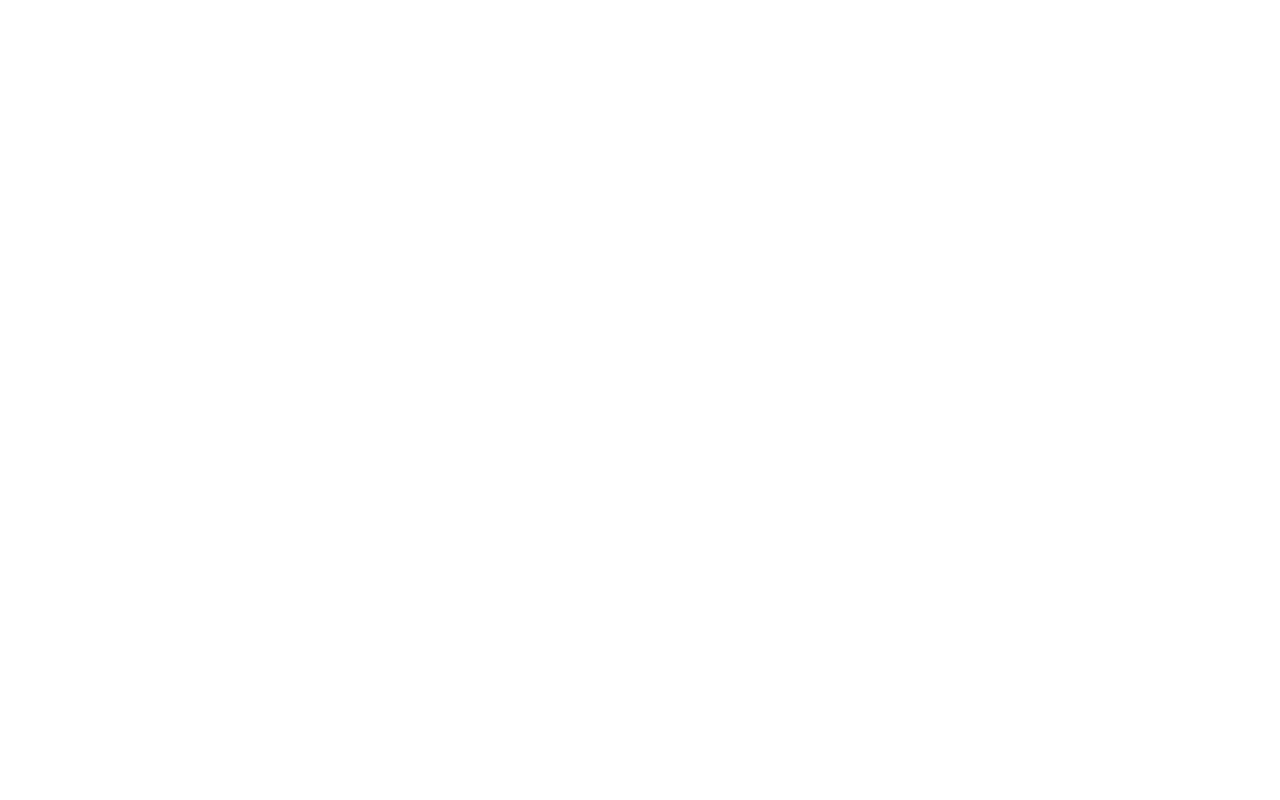
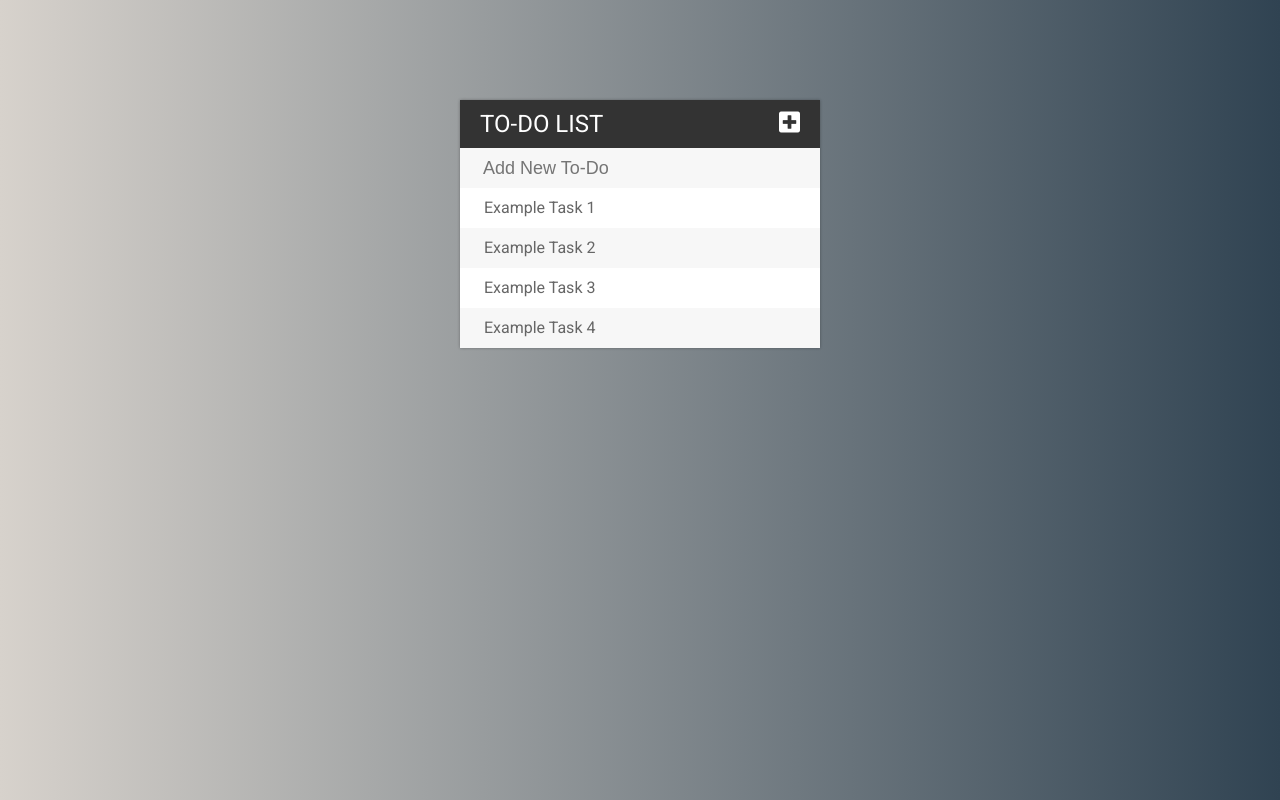
Before and after one commit to ShamanFC/TDL, a plain HTML site: page index.html in a window 1280 px wide. Drawn offline with Linux system fonts and the light colour scheme.

Commit message:
To-do List - Final CSS

```diff
--- a/assets/css/style.css
+++ b/assets/css/style.css
@@ -0,0 +1,82 @@
+body{
+  font-family: Roboto;
+  background: #304352;  /* fallback for old browsers */
+  background: -webkit-linear-gradient(to right, #d7d2cc, #304352);  /* Chrome 10-25, Safari 5.1-6 */
+  background: linear-gradient(to right, #d7d2cc, #304352); /* W3C, IE 10+/ Edge, Firefox 16+, Chrome 26+, Opera 12+, Safari 7+ */
+}
+
+h1{
+  text-transform: uppercase;
+  background-color: #333333;
+  color: white;
+  margin: 0;
+  padding: 10px 20px;
+  font-size: 24px;
+  font-weight: normal;
+}
+
+li span{
+  opacity: 0;
+  background-color: #e74c3c;
+  height: 40px;
+  margin-right: 20px;
+  text-align: center;
+  color: white;
+  width: 0px;
+  display: inline-block;
+  transition: 0.2s;
+}
+
+ul{
+  list-style: none;
+  margin: 0;
+  padding: 0;
+}
+
+li{
+  background: white;
+  height: 40px;
+  line-height: 40px;
+  color: #666;
+}
+
+li:hover span{
+  opacity: 1.0;
+  width: 40px;
+}
+
+li:nth-child(2n){
+  background: #f7f7f7;
+}
+
+.fa-plus-square{
+  float: right;
+}
+
+input{
+  color: darkgrey;
+  font-size: 18px;
+  width: 100%;
+  box-sizing: border-box;
+  height: 40px;
+  border: 3px solid rgba(0, 0, 0, 0);
+  background: #f7f7f7;
+  padding: 13px 13px 13px 20px;
+}
+input:focus{
+  background: white;
+  border:3px solid #333333;
+  outline: none;
+}
+
+#container{
+  width: 360px;
+  margin: 100px auto;
+  background-color: #f7f7f7;
+  box-shadow: 0 0 3px rgba(0, 0, 0, 0.3);
+}
+
+.finished{
+  text-decoration: line-through;
+  color: gray;
+}
--- a/assets/js/todos.js
+++ b/assets/js/todos.js
@@ -0,0 +1,26 @@
+//Check off specific todos by clicking
+$("ul").on("click", "li", function(){
+  $(this).toggleClass("finished");
+});
+
+// X button todo deletion functionality
+$("ul").on("click", "span", function(e){
+  $(this).parent().fadeOut(500, function(){
+    $(this).remove();
+  })
+  e.stopPropagation();
+});
+
+$("input[type = 'text']").keypress(function(event){
+  if(event.which === 13){
+    //grabbing todo text from input
+    var todoText = $(this).val();
+    $(this).val("");
+    //create new li and add to ul
+    $("ul").append("<li><span><i class='fas fa-trash'></i></span> " + todoText + "</li>")
+  }
+});
+
+$("#plus").click(function(){
+  $("input[type = 'text']").fadeToggle();
+});
--- a/index.html
+++ b/index.html
@@ -2,11 +2,24 @@
 <html>
 <head>
   <title>To-Do List</title>
+  <link href="https://fonts.googleapis.com/css?family=Roboto" rel="stylesheet">
   <link rel="stylesheet" href="assets/css/style.css">
+  <link rel="stylesheet" href="https://use.fontawesome.com/releases/v5.2.0/css/all.css" integrity="sha384-hWVjflwFxL6sNzntih27bfxkr27PmbbK/iSvJ+a4+0owXq79v+lsFkW54bOGbiDQ" crossorigin="anonymous">
   <script src="assets/js/lib/jquery-3.3.1.js" type="text/javascript"></script>
 </head>
 <body>
+    <div id="container">
+      <h1>To-Do List <span id="plus"><i class="fas fa-plus-square"></span></i></h1>
+      <input type="text" placeholder="Add New To-Do">
 
+      <ul>
+        <li><span class="x"><i class="fas fa-trash"></i></span> Example Task 1</li>
+        <li><span class="x"><i class="fas fa-trash"></i></span> Example Task 2</li>
+        <li><span class="x"><i class="fas fa-trash"></i></span> Example Task 3</li>
+        <li><span class="x"><i class="fas fa-trash"></i></span> Example Task 4</li>
+      </ul>
+
+    </div>
   <script src="assets/js/todos.js" type="text/javascript"></script>
 </body>
 </html>
```
